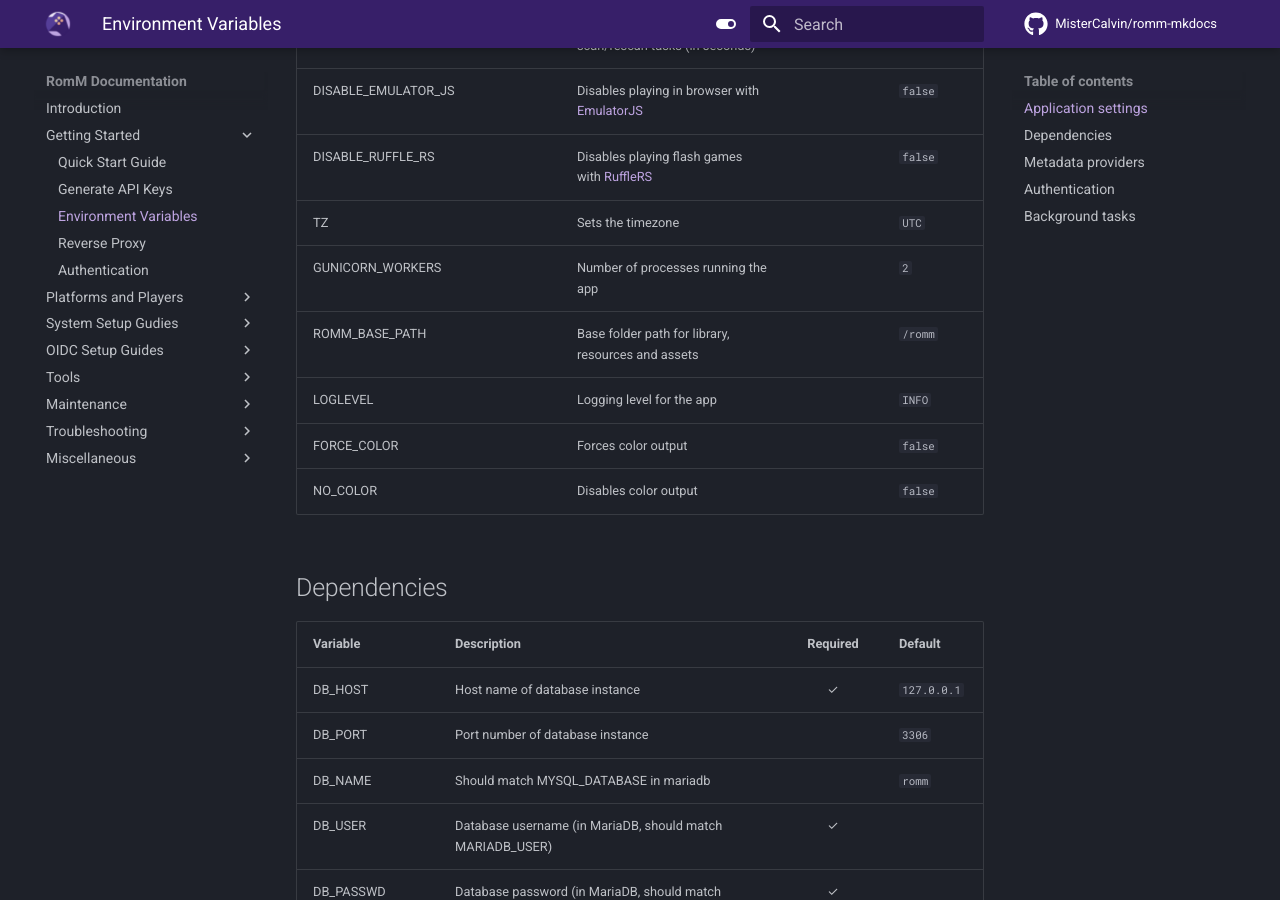
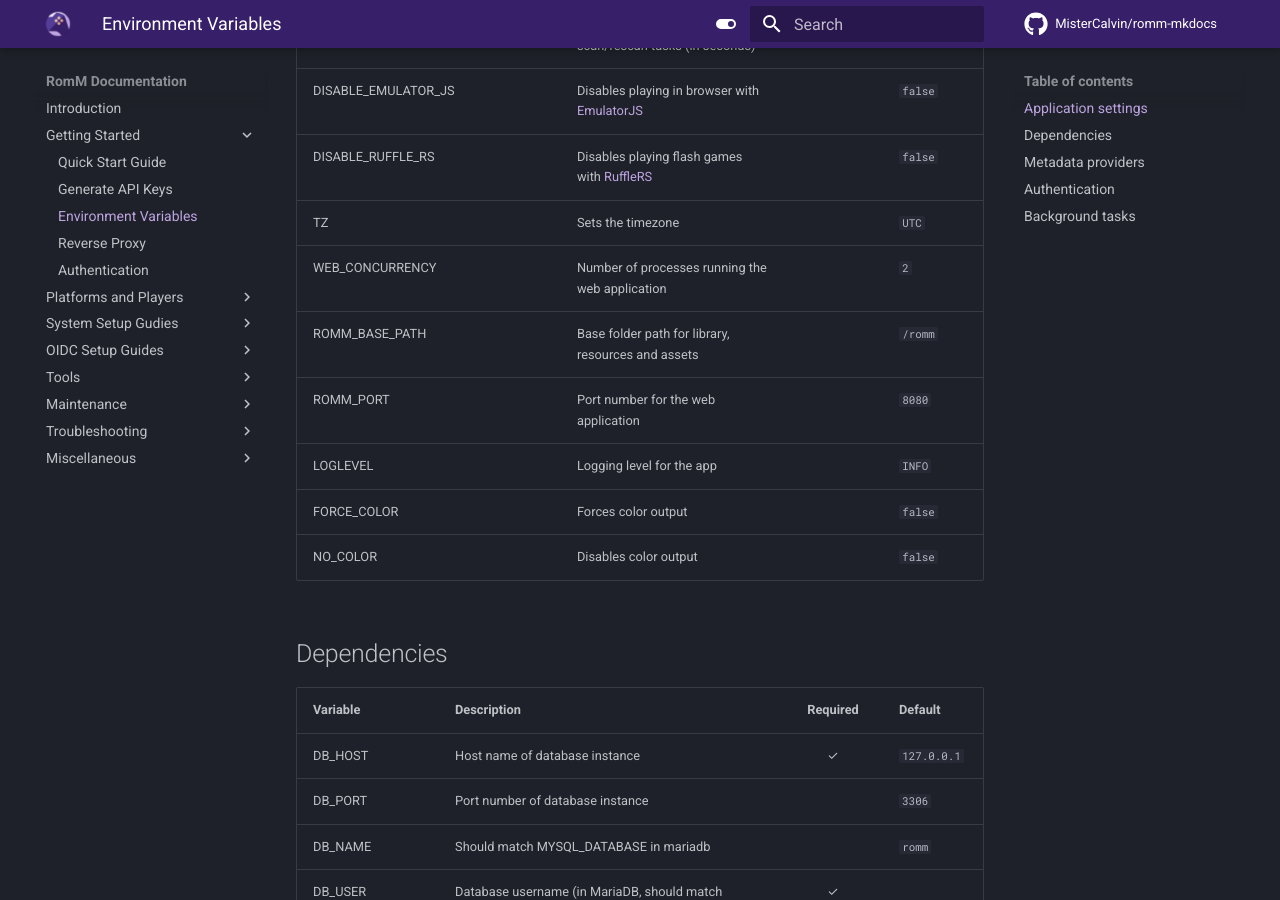
Before and after one commit to MisterCalvin/romm-mkdocs, an MkDocs documentation site: the page built from docs/getting-started/environment-variables.md, in a window 1280 px wide and 900 px high, scrolled down 860 px. Built offline with MkDocs 1.6.1 and Material for MkDocs 9.7.7, drawn with Linux system fonts in a browser that asks for light colours; comment, search, counter and statistics services are not loaded.

Commit message:
Add adamantike PR's from rommapp/wiki

```diff
--- a/docs/getting-started/environment-variables.md
+++ b/docs/getting-started/environment-variables.md
@@ -19,8 +19,9 @@ This is a complete list of available environment variables; required variables a
 |DISABLE_EMULATOR_JS|Disables playing in browser with [EmulatorJS](../platforms-and-players/emulatorjs.md)||`false`|
 |DISABLE_RUFFLE_RS|Disables playing flash games with [RuffleRS](../platforms-and-players/rufflers.md)||`false`|
 |TZ|Sets the timezone||`UTC`|
-|GUNICORN_WORKERS|Number of processes running the app||`2`|
+|WEB_CONCURRENCY|Number of processes running the web application||`2`|
 |ROMM_BASE_PATH|Base folder path for library, resources and assets||`/romm`|
+|ROMM_PORT|Port number for the web application||`8080`|
 |LOGLEVEL|Logging level for the app||`INFO`|
 |FORCE_COLOR|Forces color output||`false`|
 |NO_COLOR|Disables color output||`false`|
```
